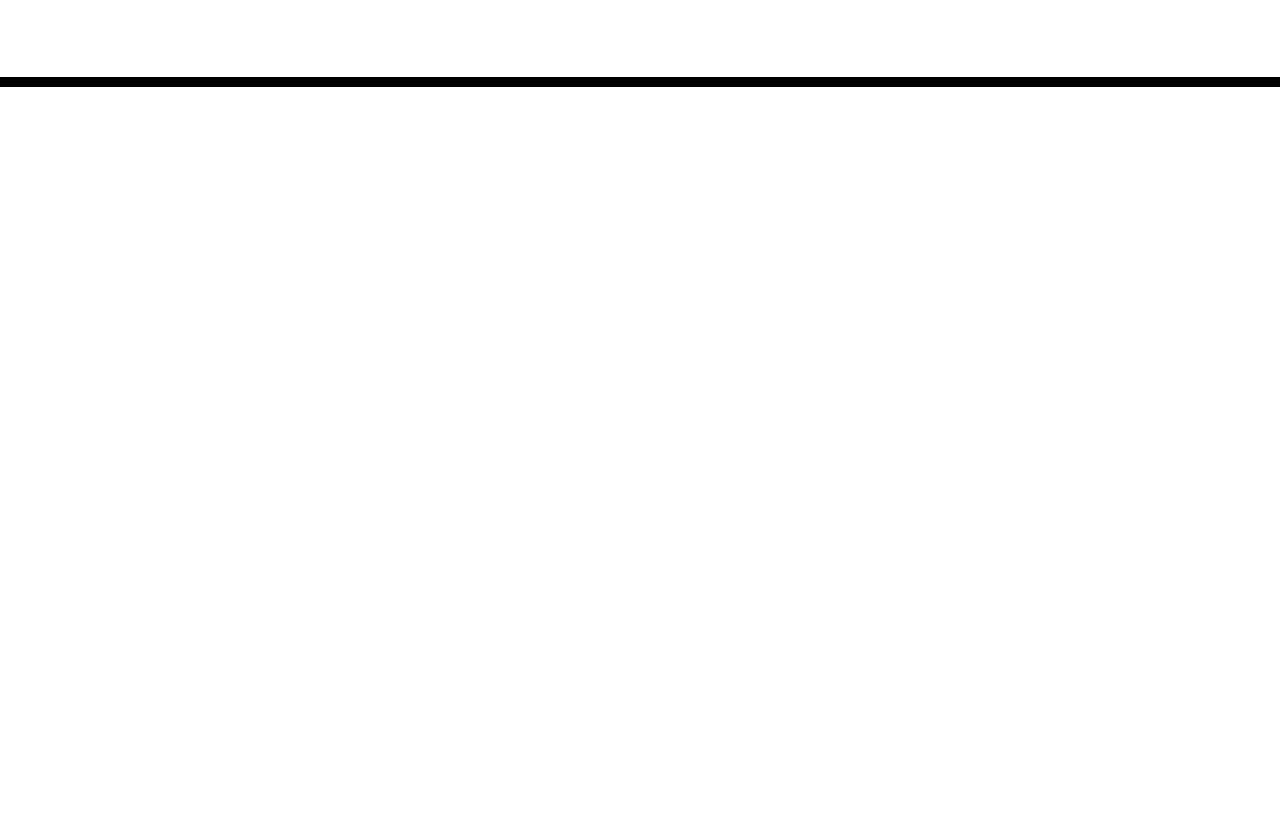
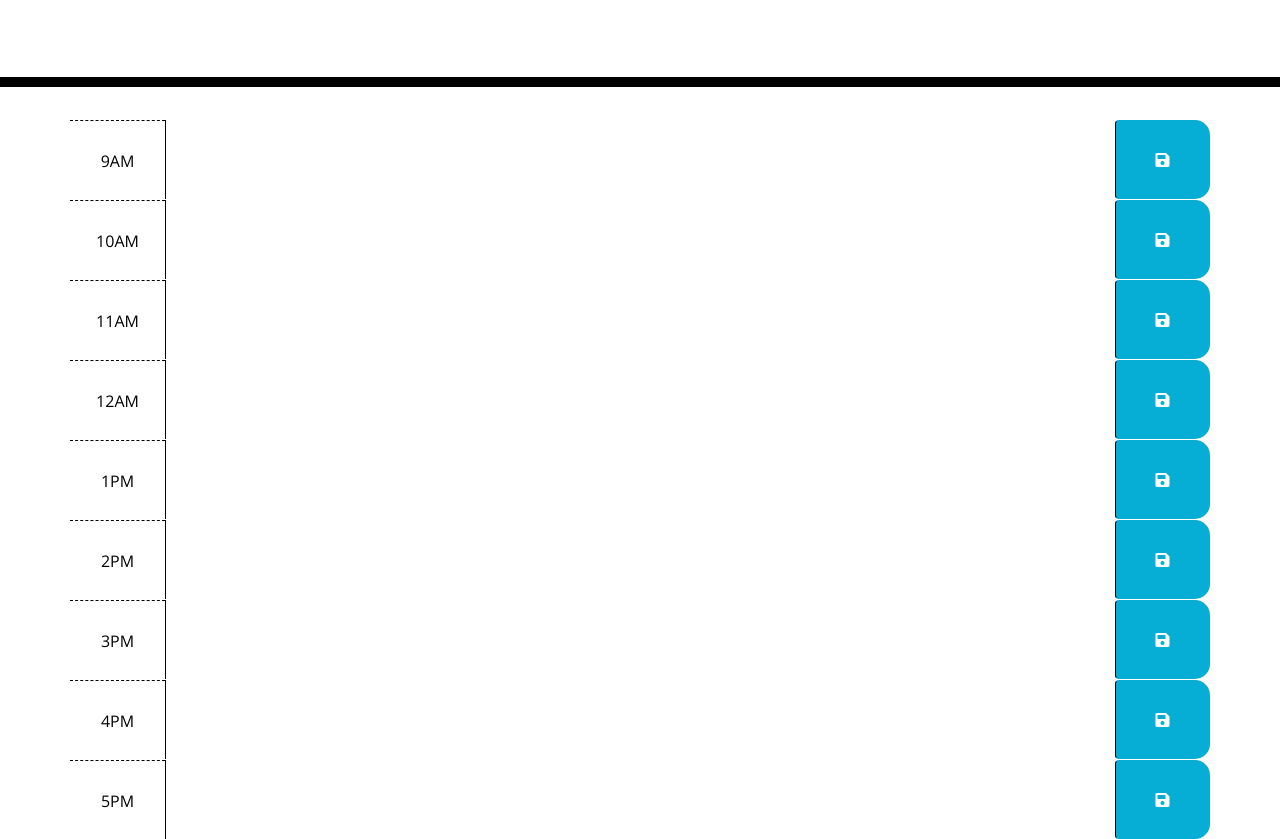
Before and after one commit to nol166/work-day, a plain HTML site: page index.html in a window 1280 px wide. Shown: the part 181-1020 px from the top of the page. Before the commit the page ends 800 px from the top, so only its background shows below. Drawn offline with nearby package versions, Linux system fonts and the light colour scheme.

Commit message:
add structure of day in html

```diff
--- a/index.html
+++ b/index.html
@@ -1,23 +1,14 @@
 <!DOCTYPE html>
 <html lang="en">
+
 <head>
   <meta charset="UTF-8" />
   <meta name="viewport" content="width=device-width, initial-scale=1.0" />
   <meta http-equiv="X-UA-Compatible" content="ie=edge" />
-    <link
-      rel="stylesheet"
-      href="https://stackpath.bootstrapcdn.com/bootstrap/4.3.1/css/bootstrap.min.css"
-    />
-    <link
-      rel="stylesheet"
-      href="https://use.fontawesome.com/releases/v5.8.1/css/all.css"
-      integrity="sha384-50oBUHEmvpQ+1lW4y57PTFmhCaXp0ML5d60M1M7uH2+nqUivzIebhndOJK28anvf"
-      crossorigin="anonymous"
-    />
-    <link
-      href="https://fonts.googleapis.com/css?family=Open+Sans&display=swap"
-      rel="stylesheet"
-    />
+  <link rel="stylesheet" href="https://stackpath.bootstrapcdn.com/bootstrap/4.3.1/css/bootstrap.min.css" />
+  <link rel="stylesheet" href="https://use.fontawesome.com/releases/v5.8.1/css/all.css"
+    integrity="sha384-50oBUHEmvpQ+1lW4y57PTFmhCaXp0ML5d60M1M7uH2+nqUivzIebhndOJK28anvf" crossorigin="anonymous" />
+  <link href="https://fonts.googleapis.com/css?family=Open+Sans&display=swap" rel="stylesheet" />
   <link rel="stylesheet" href="style.css" />
   <title>Work Day Scheduler</title>
 </head>
@@ -30,9 +21,82 @@
   </header>
   <div class="container">
     <!-- Timeblocks go here -->
+    <div id="hour-9" class="row time-block">
+      <div class="col-md-1 hour">
+        9AM
+      </div>
+      <textarea class="col-md-10 description">
+      </textarea>
+      <button class="btn saveBtn col-md-1"><i class="fas fa-save"></i></button>
+    </div>
+    <div id="hour-10" class="row time-block">
+      <div class="col-md-1 hour">
+        10AM
+      </div>
+      <textarea class="col-md-10 description">
+      </textarea>
+      <button class="btn saveBtn col-md-1"><i class="fas fa-save"></i></button>
+    </div>
+    <div id="hour-11" class="row time-block">
+      <div class="col-md-1 hour">
+        11AM
+      </div>
+      <textarea class="col-md-10 description">
+      </textarea>
+      <button class="btn saveBtn col-md-1"><i class="fas fa-save"></i></button>
+    </div>
+    <div id="hour-12" class="row time-block">
+      <div class="col-md-1 hour">
+        12AM
+      </div>
+      <textarea class="col-md-10 description">
+      </textarea>
+      <button class="btn saveBtn col-md-1"><i class="fas fa-save"></i></button>
+    </div>
+    <div id="hour-13" class="row time-block">
+      <div class="col-md-1 hour">
+        1PM
+      </div>
+      <textarea class="col-md-10 description">
+      </textarea>
+      <button class="btn saveBtn col-md-1"><i class="fas fa-save"></i></button>
+    </div>
+    <div id="hour-14" class="row time-block">
+      <div class="col-md-1 hour">
+        2PM
+      </div>
+      <textarea class="col-md-10 description">
+      </textarea>
+      <button class="btn saveBtn col-md-1"><i class="fas fa-save"></i></button>
+    </div>
+    <div id="hour-15" class="row time-block">
+      <div class="col-md-1 hour">
+        3PM
+      </div>
+      <textarea class="col-md-10 description">
+      </textarea>
+      <button class="btn saveBtn col-md-1"><i class="fas fa-save"></i></button>
+    </div>
+    <div id="hour-16" class="row time-block">
+      <div class="col-md-1 hour">
+        4PM
+      </div>
+      <textarea class="col-md-10 description">
+      </textarea>
+      <button class="btn saveBtn col-md-1"><i class="fas fa-save"></i></button>
+    </div>
+    <div id="hour-17" class="row time-block">
+      <div class="col-md-1 hour">
+        5PM
+      </div>
+      <textarea class="col-md-10 description">
+      </textarea>
+      <button class="btn saveBtn col-md-1"><i class="fas fa-save"></i></button>
+    </div>
   </div>
 
   <script src="https://code.jquery.com/jquery-3.4.1.min.js"></script>
   <script src="https://cdnjs.cloudflare.com/ajax/libs/moment.js/2.24.0/moment.min.js"></script>
 </body>
+
 </html>
```
Also changed, not shown: 1 other file. Lines whose indentation alone changed are shown as unchanged.
